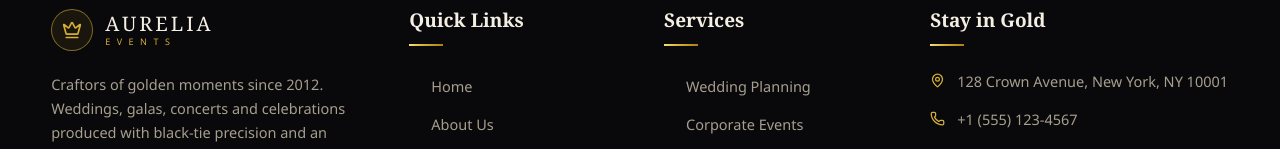
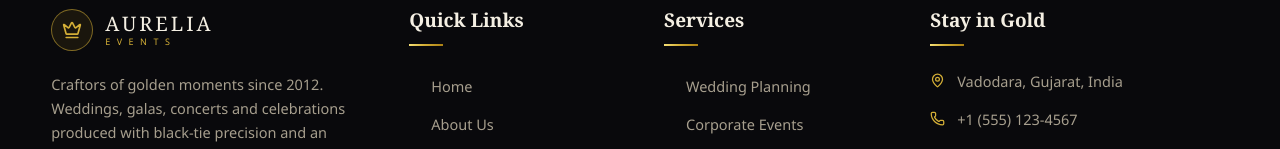
Before and after one commit to aayushirana1212-byte/event12, a React (Create React App) app: page /contact in a window 1280 px wide. Shown: the part 1771-1920 px from the top of the page. Built offline with nearby package versions, Linux system fonts and the light colour scheme.

Commit message:
Update footer and contact page

```diff
--- a/src/components/Footer.jsx
+++ b/src/components/Footer.jsx
@@ -232,7 +232,7 @@ export default function Footer() {
             <ul className="f-contact">
               <li>
                 <MapPin size={15} />
-                128 Crown Avenue, New York, NY 10001
+                Vadodara, Gujarat, India
               </li>
 
               <li>
--- a/src/pages/Contact.jsx
+++ b/src/pages/Contact.jsx
@@ -10,7 +10,7 @@ const INFO = [
   {
     icon: MapPin,
     title: "Visit Our Atelier",
-    lines: ["128 Crown Avenue", "INDIA, NY 10001"],
+    lines: ["Vadodara, Gujarat, India"],
   },
   {
     icon: Phone,
@@ -94,7 +94,7 @@ export default function Contact() {
 
           <iframe
            title="Aurelia Events location map"
-           src="https://www.google.com/maps?q=Anand,Gujarat,India&output=embed&z=13"
+           src="https://www.google.com/maps?q=Vadodara,Gujarat,India&output=embed&z=13"
            loading="lazy"
            style={{
               width: "100%",
```
